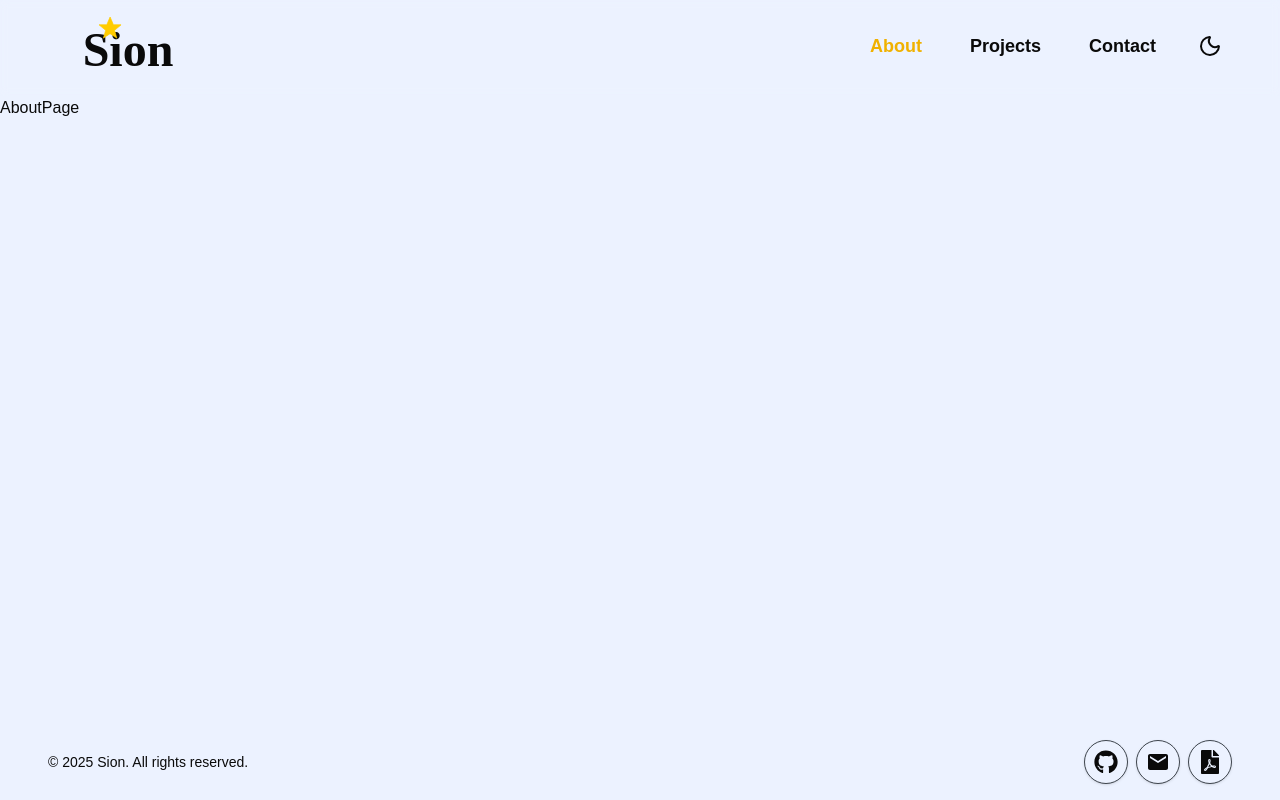
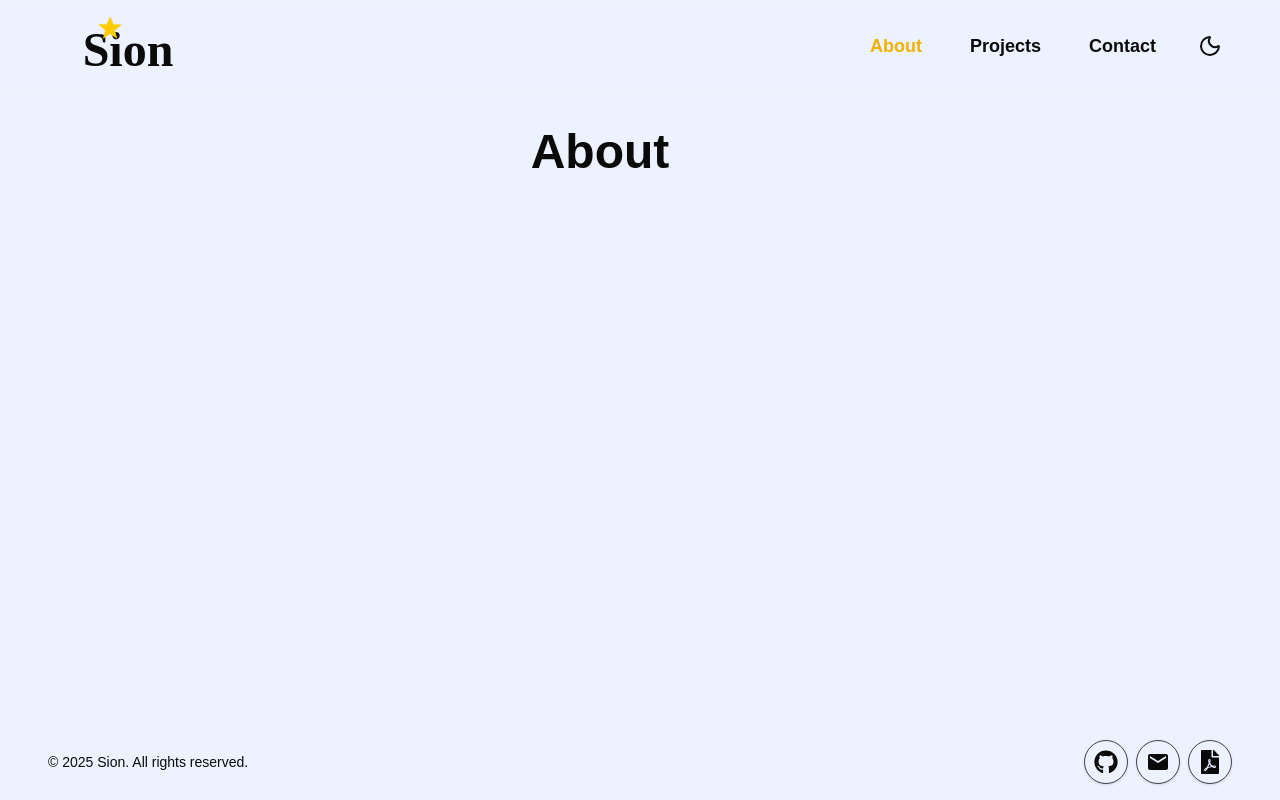
Before and after one commit to Sionparadox/Portfolio, a Next.js app: page /about in a window 1280 px wide. Built offline with nearby package versions, Linux system fonts and the light colour scheme; a web font is replaced by a local one.

Commit message:
[feat] 그라데이션 Title 컴포넌트 분리

```diff
--- a/app/(pages)/about/page.tsx
+++ b/app/(pages)/about/page.tsx
@@ -1,5 +1,12 @@
+import Container from '@/components/atoms/Container';
+import AccentTitle from '@/components/molecules/AccentTitle';
+
 const AboutPage = () => {
-  return <div>AboutPage</div>;
+  return (
+    <Container className='flex flex-col items-center justify-center gap-8 text-center'>
+      <AccentTitle text='About' accentText='Me' className='sm:pt-8' />
+    </Container>
+  );
 };
 
 export default AboutPage;
--- a/app/(pages)/contact/page.tsx
+++ b/app/(pages)/contact/page.tsx
@@ -1,5 +1,5 @@
 import Container from '@/components/atoms/Container';
-import GradientText from '@/components/atoms/GradientText';
+import AccentTitle from '@/components/molecules/AccentTitle';
 import ContactCard from '@/components/molecules/ContactCard';
 import ContactForm from '@/components/molecules/Contactform';
 import ListGroup from '@/components/molecules/ListGroup';
@@ -9,14 +9,12 @@ import { FaBlog, FaGithub } from 'react-icons/fa6';
 const ContactPage = () => {
   return (
     <Container className='flex flex-col items-center justify-center gap-8 text-center sm:grow'>
-      <div>
-        <h1 className='text-foreground text-3xl font-black sm:pt-8 md:text-5xl'>
-          Get in <GradientText degree={45}>Touch!</GradientText>
-        </h1>
-        <p className='text-muted-foreground mt-2 text-lg leading-relaxed'>
-          자유롭게 메시지를 남겨주세요.
-        </p>
-      </div>
+      <AccentTitle
+        text='Get in'
+        accentText='Touch!'
+        className='sm:pt-8'
+        description='자유롭게 메시지를 남겨주세요.'
+      />
       <div className='flex w-full flex-col items-stretch justify-center gap-8 sm:grow sm:flex-row'>
         <div className='flex w-full flex-col gap-8 p-4 sm:gap-6'>
           <ListGroup.Wrapper>
--- /dev/null
+++ b/components/molecules/AccentTitle.tsx
@@ -0,0 +1,35 @@
+import { cn } from '@/lib/utils';
+import GradientText from '../atoms/GradientText';
+
+type AccentTitleProps = {
+  text?: string;
+  accentText?: string;
+  description?: string;
+  className?: string;
+};
+const AccentTitle = ({
+  text = '',
+  accentText = '',
+  description = '',
+  className = '',
+}: AccentTitleProps) => {
+  return (
+    <div>
+      <h1
+        className={cn(
+          'text-foreground text-3xl font-black md:text-5xl',
+          className
+        )}
+      >
+        {text} <GradientText degree={45}>{accentText}</GradientText>
+      </h1>
+      {description && (
+        <p className='text-muted-foreground mt-2 text-lg leading-relaxed'>
+          {description}
+        </p>
+      )}
+    </div>
+  );
+};
+
+export default AccentTitle;
```
